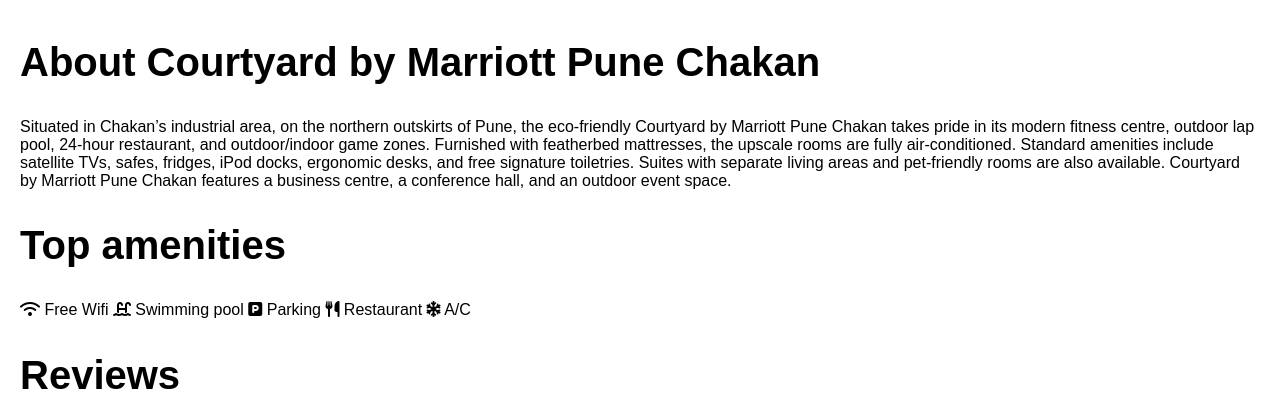
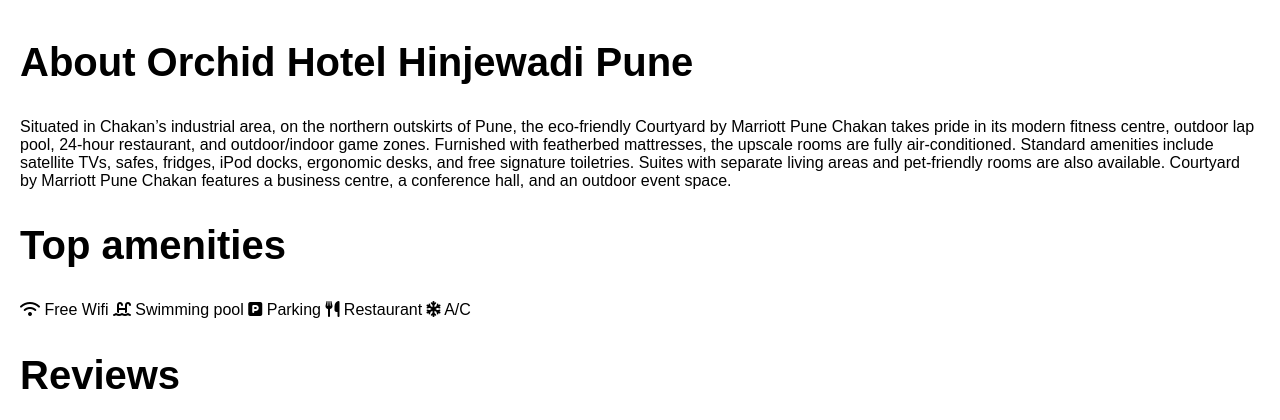
Before and after one commit to siddhipardeshi/BEProject1, a Flask app: page /hotelsInPune.html in a window 1280 px wide, after a click that opens the changed part. Shown: the part 1124-1544 px from the top of the page. Run offline with Flask 2, Linux system fonts and the light colour scheme; some libraries are stand-ins or nearby versions.

Commit message:
Update hotelsInPune.html
orchid description was corrected

```diff
--- a/VisitorWebApp/templates/hotelsInPune.html
+++ b/VisitorWebApp/templates/hotelsInPune.html
@@ -143,7 +143,7 @@
                 <img src="https://ik.imagekit.io/tvlk/apr-asset/TzEv3ZUmG4-4Dz22hvmO9NUDzw1DGCIdWl4oPtKumOg=/hotels/5000000/4540000/4532900/4532832/167d4783_z.jpg?tr=q-40,c-at_max,w-740,h-500&_src=imagekit" alt="Mountains" style="width:100%">
             </div>
         </div>
-        <h2>About Courtyard by Marriott Pune Chakan</h2>
+        <h2>About Orchid Hotel Hinjewadi Pune</h2>
         <p>Situated in Chakan’s industrial area, on the northern outskirts of Pune, the eco-friendly Courtyard by Marriott Pune Chakan takes pride in its modern fitness centre, outdoor lap pool, 24-hour restaurant, and outdoor/indoor game zones. Furnished
             with featherbed mattresses, the upscale rooms are fully air-conditioned. Standard amenities include satellite TVs, safes, fridges, iPod docks, ergonomic desks, and free signature toiletries. Suites with separate living areas and pet-friendly
             rooms are also available. Courtyard by Marriott Pune Chakan features a business centre, a conference hall, and an outdoor event space.</p>
```
